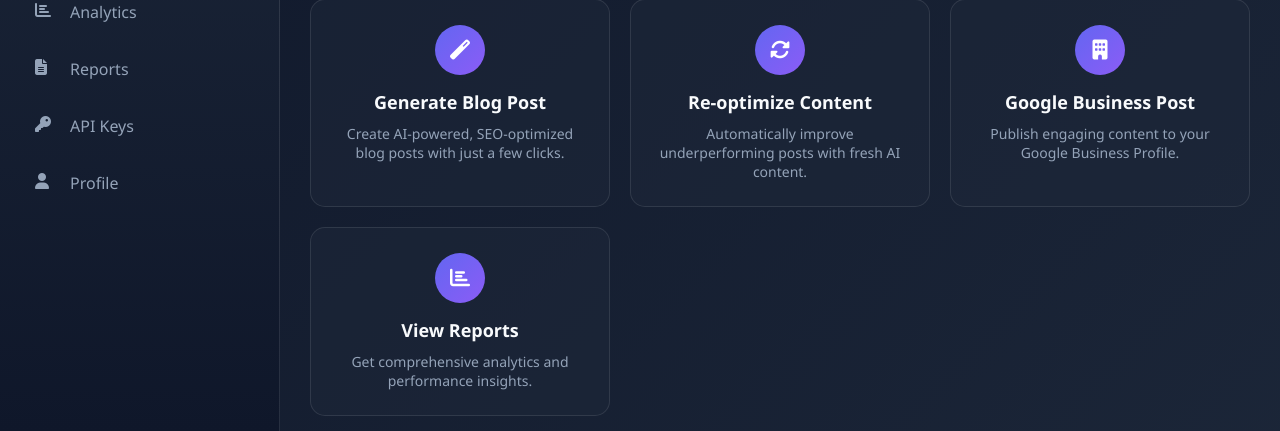
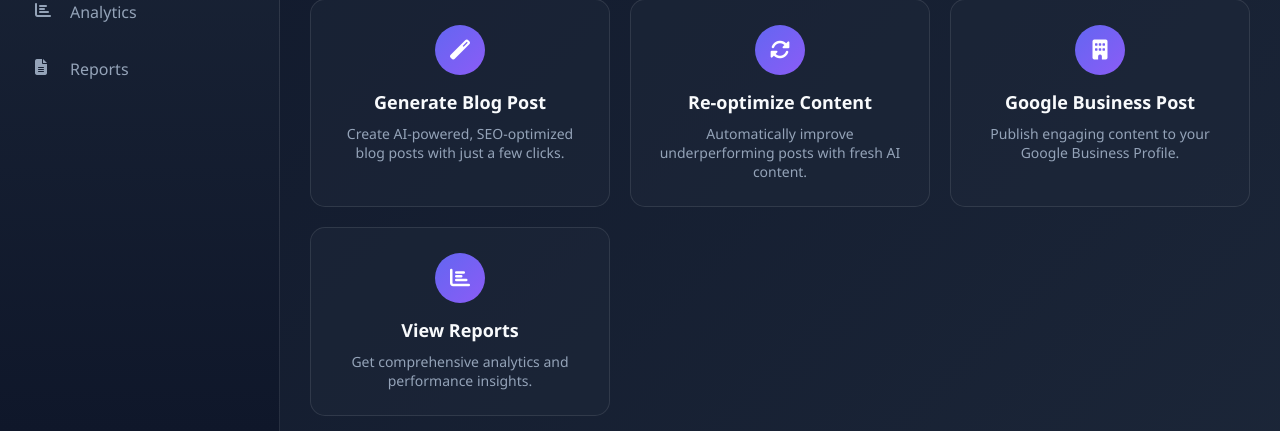
Before and after one commit to HTS-CEO/MCP-YAML---SOP-enable-AI-SEO-automation2, a Flask app: template templates/dashboard.html in a window 1280 px wide. Shown: the part 368-799 px from the top of the page. Run offline with Flask 3, Linux system fonts and the light colour scheme; the template is opened without the code that fills it, so the values that code supplies are empty.

Commit message:
Remove menu items for API Keys and Profile
Removed API Keys and Profile menu items for non-admin users.

```diff
--- a/templates/dashboard.html
+++ b/templates/dashboard.html
@@ -447,18 +447,7 @@
                     <span>Reports</span>
                 </a>
             </li>
-            <li class="menu-item">
-                <a class="menu-link" href="/api-keys">
-                    <i class="fas fa-key menu-icon"></i>
-                    <span>API Keys</span>
-                </a>
-            </li>
-            <li class="menu-item">
-                <a class="menu-link" href="/profile">
-                    <i class="fas fa-user menu-icon"></i>
-                    <span>Profile</span>
-                </a>
-            </li>
+
             {% if user.role == 'admin' %}
             <li class="menu-item">
                 <a class="menu-link" href="/admin">
```
